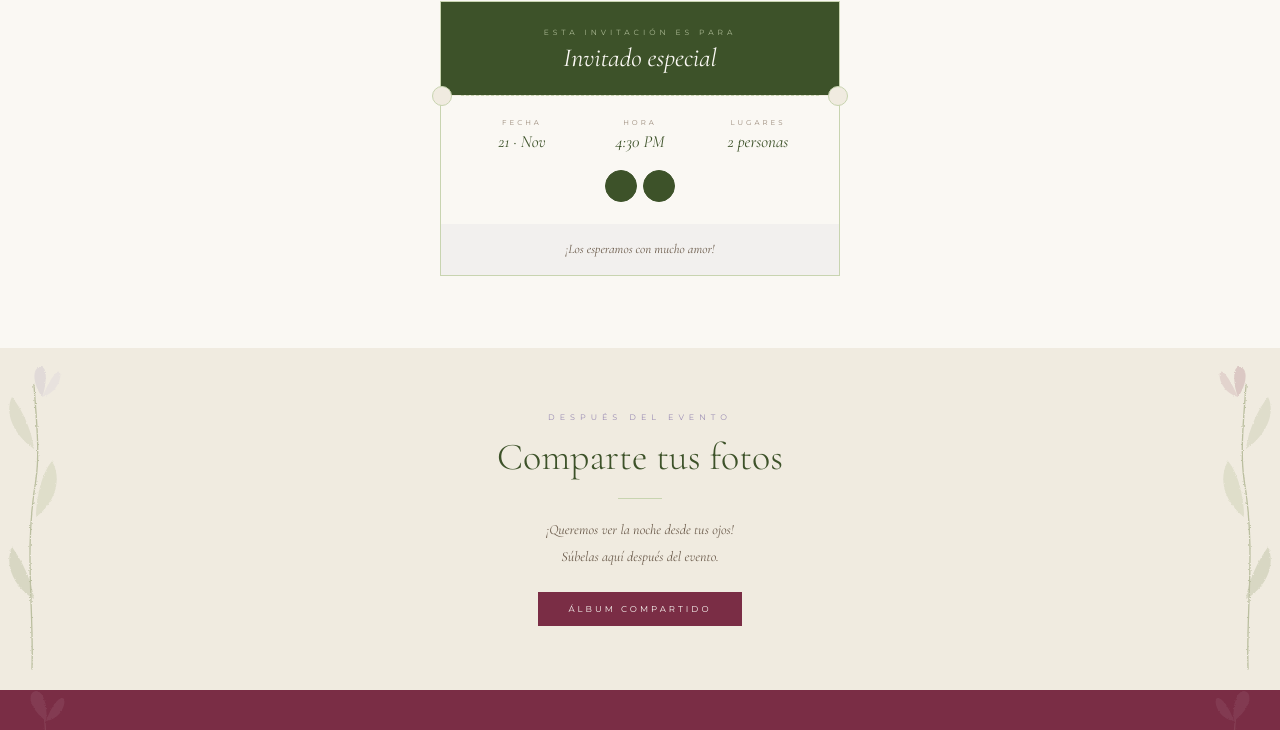
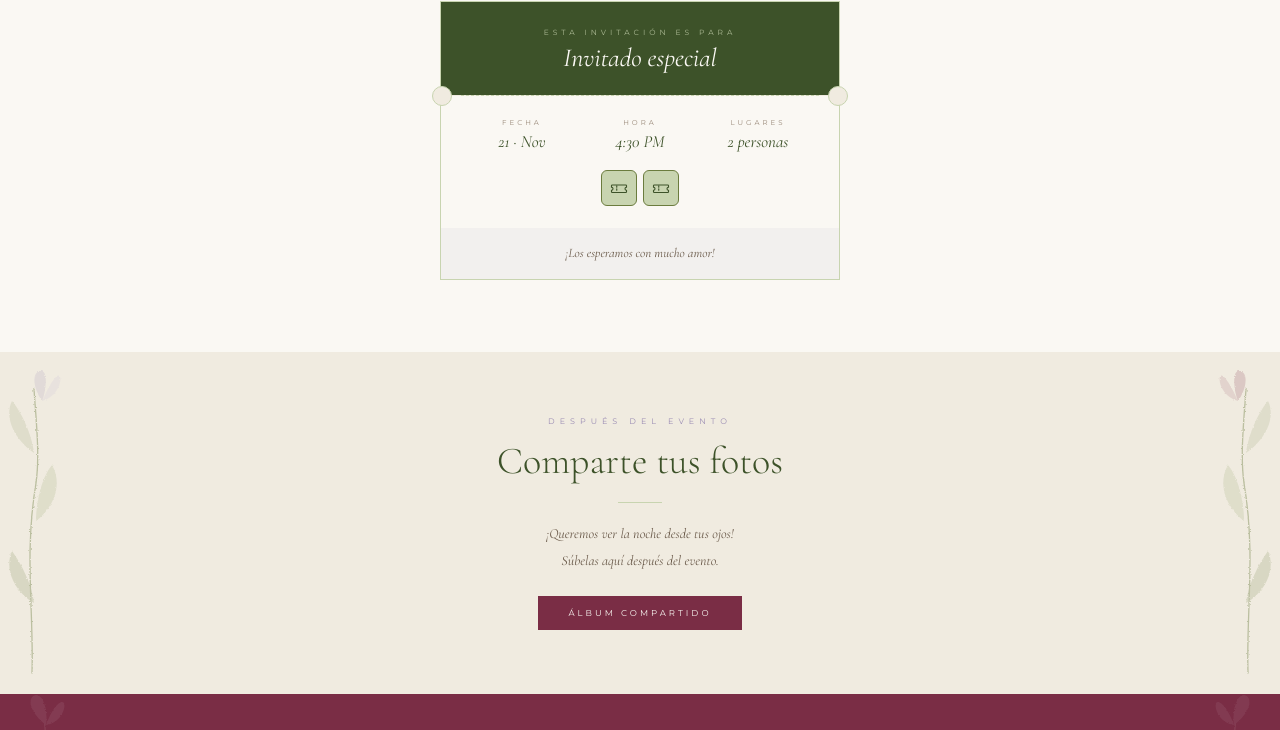
Before and after one commit to LuisBern/pabloykarla, a plain HTML site: page index.html in a window 1280 px wide. Shown: the part 3378-4108 px from the top of the page. Drawn offline with nearby package versions, Linux system fonts and the light colour scheme.

Commit message:
updated tickets and name

```diff
--- a/index.html
+++ b/index.html
@@ -228,13 +228,12 @@ body{font-family:'Montserrat',sans-serif;color:var(--text);overflow-x:hidden;bac
 .tb-val{font-family:'Cormorant Garamond',serif;font-size:17px;font-style:italic;color:var(--olive);}
 .seats-row{display:flex;gap:6px;flex-wrap:wrap;justify-content:center;padding:0 28px 22px;}
 .seat{
-  width:32px;height:32px;border-radius:50%;
-  border:1.5px solid var(--olive-mid);
+  width:36px;height:36px;border-radius:6px;
+  border:1.5px solid var(--olive-light);
   display:flex;align-items:center;justify-content:center;
-  font-family:'Cormorant Garamond',serif;font-size:14px;font-style:italic;
-  color:var(--olive);background:var(--cream);
+  background:var(--cream);
 }
-.seat.on{background:var(--olive);color:var(--cream);border-color:var(--olive);}
+.seat.on{background:var(--olive-light);border-color:var(--olive-mid);}
 .ticket-note{
   background:rgba(155,141,180,.08);padding:14px 24px;
   font-family:'Cormorant Garamond',serif;font-size:13px;font-style:italic;
@@ -680,7 +679,7 @@ const GUESTS = {
   "karen":              { nombre: "Karen Macedo",               lugares: 2 },
   "tenoch":             { nombre: "Ténoch Tecua",               lugares: 2 },
   "fer":                { nombre: "Fernanda Álvarez",           lugares: 2 },
-  "berna":              { nombre: "Gerardo Bernabé",            lugares: 2 },
+  "berna":              { nombre: "Gerardo Bernabe",            lugares: 2 },
   "saira":              { nombre: "Saira Díaz",                 lugares: 2 },
   "jenny":              { nombre: "Jennyfer Miranda",           lugares: 1 },
   "adri":               { nombre: "Adriana Balderas",           lugares: 2 },
@@ -759,6 +758,7 @@ function initGuest(){
   for(let i = 0; i < seats; i++){
     const s = document.createElement('div');
     s.className = 'seat on';
+    s.innerHTML = `<svg width="18" height="18" viewBox="0 0 24 24" fill="none" stroke="#3d5229" stroke-width="1.5" stroke-linecap="round" stroke-linejoin="round"><path d="M2 9a1 1 0 0 1 1-1h18a1 1 0 0 1 1 1v2a2 2 0 0 0 0 4v2a1 1 0 0 1-1 1H3a1 1 0 0 1-1-1v-2a2 2 0 0 0 0-4V9z"/><line x1="9" y1="9" x2="9" y2="15" stroke-dasharray="2 2"/></svg>`;
     row.appendChild(s);
   }
 }
```
